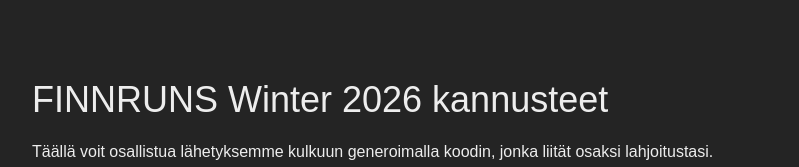
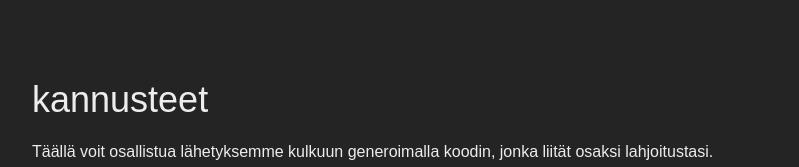
Before and after one commit to Aivoapina/kannustinlaarnio, a Next.js app: page / in a window 1280 px wide. Shown: the top 167 px of the page, without its empty margins (240-1039 px from the left). Built offline with nearby package versions, Linux system fonts and the light colour scheme; no server answers; the database is empty.

Commit message:
Add eventname as env variable and update dependencies

```diff
--- a/app/layout.tsx
+++ b/app/layout.tsx
@@ -22,13 +22,14 @@
 }: Readonly<{
   children: React.ReactNode;
 }>) {
+  const title = process.env.EVENT_NAME
   return (
     <html lang="en">
       <body
         className={`${geistSans.variable} ${geistMono.variable} antialiased`}
       >
         <div className="max-w-3xl m-auto mt-20 px-4">
-          <h2 className="text-4xl mb-5">FINNRUNS Winter 2026 kannusteet</h2>
+          <h2 className="text-4xl mb-5">{title} kannusteet</h2>
           <p className="mb-5">
             Täällä voit osallistua lähetyksemme kulkuun generoimalla koodin, jonka liität osaksi lahjoitustasi. Valittavat kannusteet löydät alta.
 
--- a/package.json
+++ b/package.json
@@ -9,7 +9,7 @@
     "lint": "next lint"
   },
   "dependencies": {
-    "next": "15.5.9",
+    "next": "15.5.14",
     "pg": "^8.16.0",
     "react": "^19.0.0",
     "react-dom": "^19.0.0"
```
Also changed, not shown: 2 other files (tests, documents, lock files or other folders).
